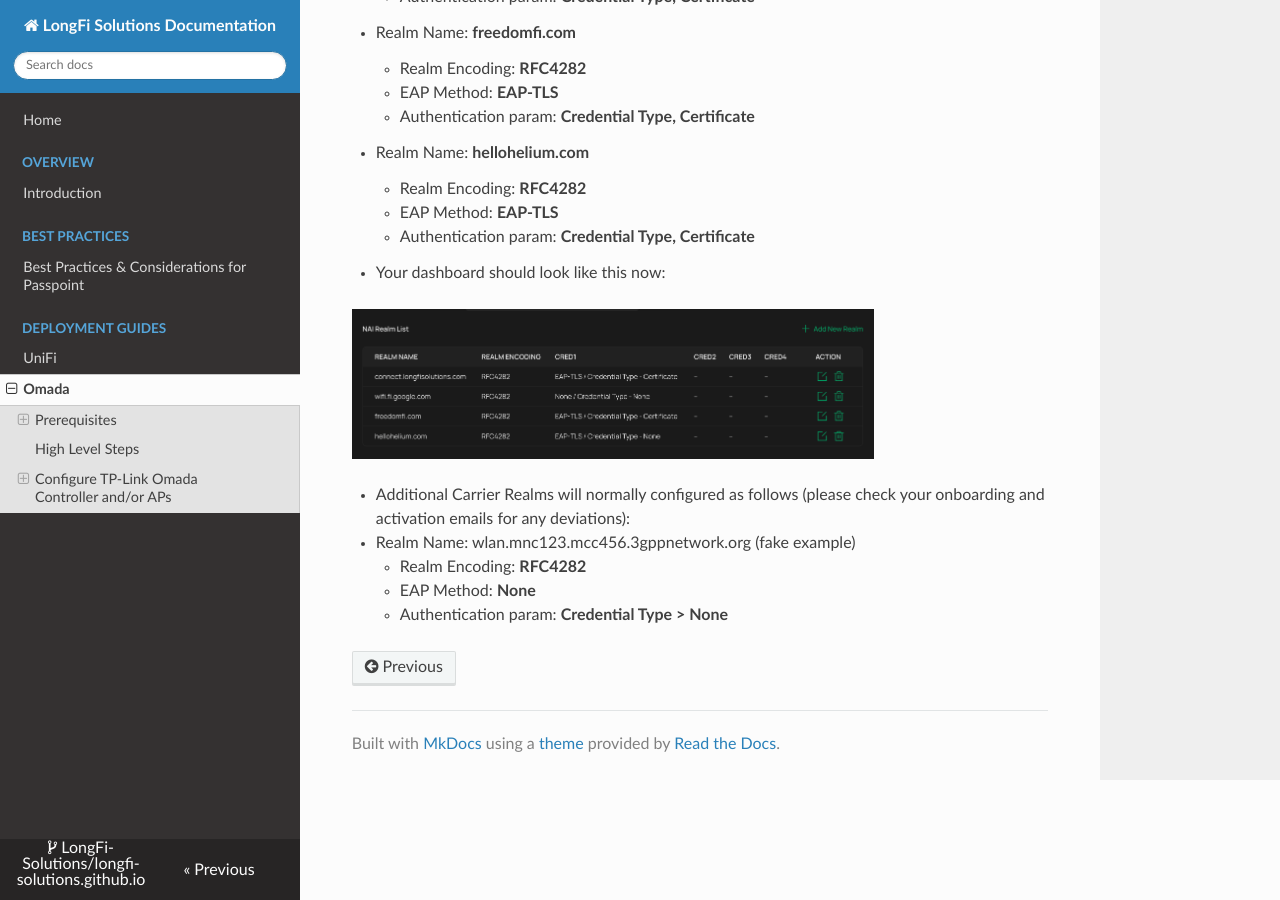
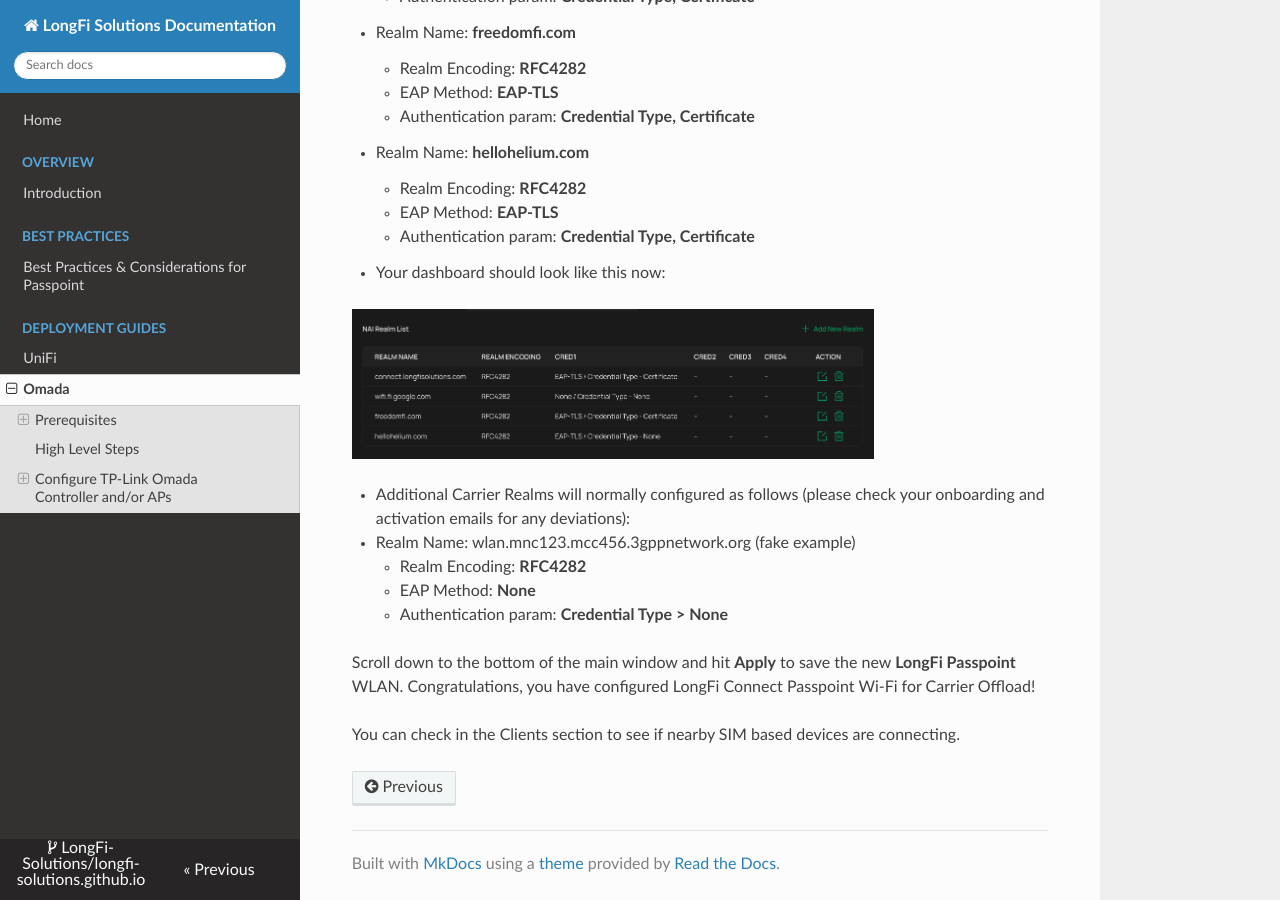
Before and after one commit to LongFi-Solutions/longfi-solutions.github.io, an MkDocs documentation site: the page built from docs/deployment/omada-networks.md, in a window 1280 px wide and 900 px high, scrolled down 11411 px. Built offline with MkDocs 1.6.1, drawn with Linux system fonts in a browser that asks for light colours; nearby versions of some CDN libraries.

Commit message:
Update Deployment Guides “omada-networks”

```diff
--- a/docs/deployment/omada-networks.md
+++ b/docs/deployment/omada-networks.md
@@ -253,3 +253,7 @@ From the **SSID** tab hit the button to **+ Create New Wireless Network**
     - Realm Encoding: **RFC4282**
     - EAP Method: **None**
     - Authentication param: **Credential Type > None**
+
+Scroll down to the bottom of the main window and hit **Apply** to save the new **LongFi Passpoint** WLAN.  Congratulations, you have configured LongFi Connect Passpoint Wi-Fi for Carrier Offload!
+
+You can check in the Clients section to see if nearby SIM based devices are connecting.
```
